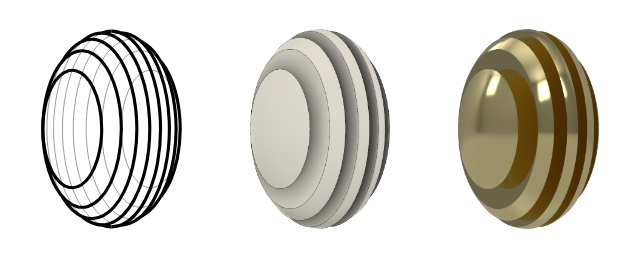
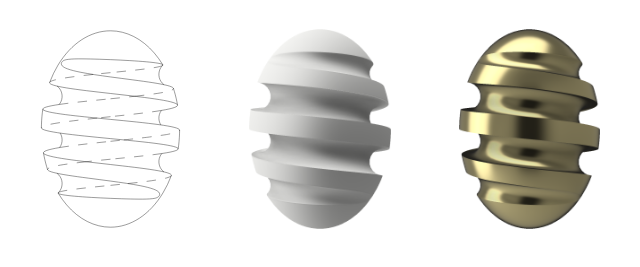
Before and after one commit to rawnsley/rawnsley.github.io, a plain HTML site: page index.html in a window 1280 px wide. Shown: the part 331-598 px from the top of the page, without its empty margins (320-960 px from the left). Drawn offline with nearby package versions, Linux system fonts and the light colour scheme.

Commit message:
Spiral egg logo

```diff
--- a/index.html
+++ b/index.html
@@ -27,9 +27,9 @@
 		</div>
 
 		<div style="text-align:center;">
-			<img class="egg" src="img/geoegg.svg"/>
-			<img class="egg" src="img/Egg2.png"/>
-			<img class="egg" src="img/Egg3.png"/>
+			<img class="egg" src="img/eggspiral.svg"/>
+			<img class="egg" src="img/Egg5.png"/>
+			<img class="egg" src="img/Egg6.png"/>
 		</div>
 
     </body>
```
Also changed, not shown: img/Egg5.png (added), img/Egg6.png (added), img/eggspiral.svg (added).
